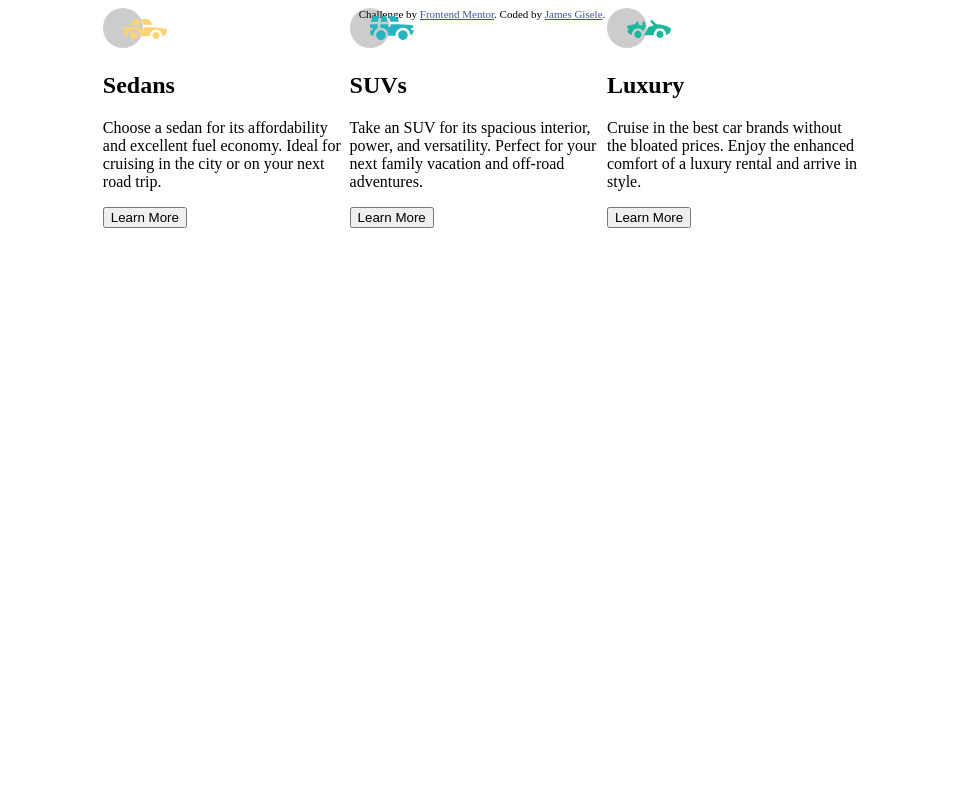
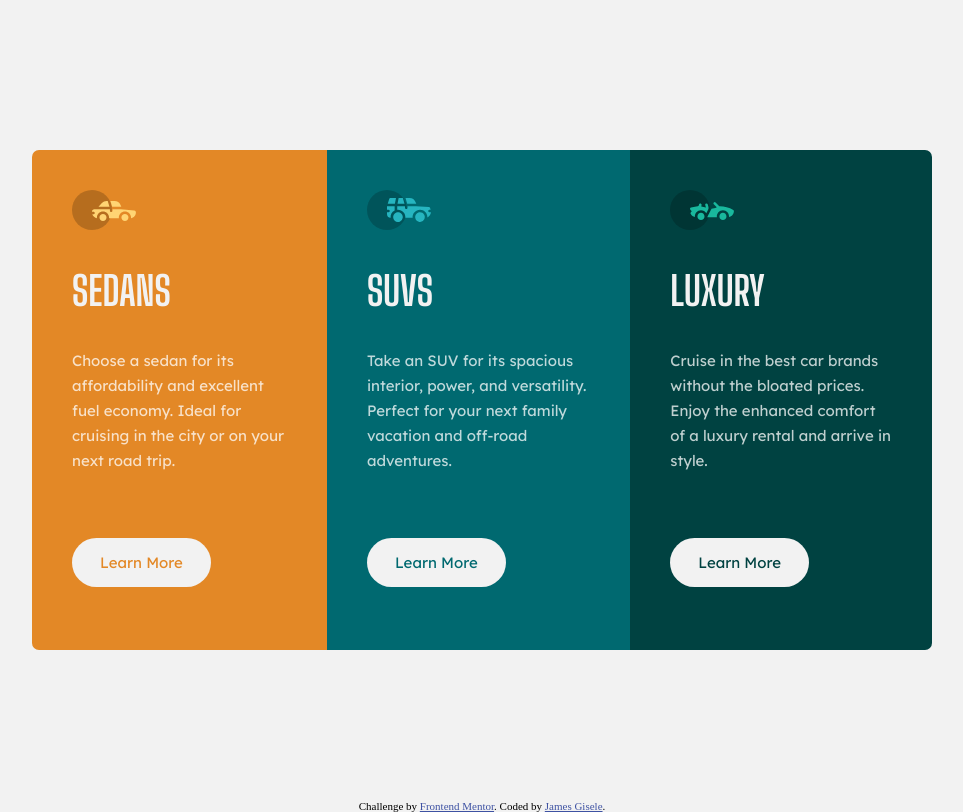
Before and after one commit to jmgisele/frontend_3-column-soln, a plain HTML site: page index.html in a window 1280 px wide. Shown: the whole page, without its empty margins (158-1121 px from the left). Drawn offline with Linux system fonts and the light colour scheme.

Commit message:
initial solution!

```diff
--- a/app.css
+++ b/app.css
@@ -1,27 +1,152 @@
-.page-container {
+:root {
+    --orange:hsl(31, 77%, 52%);
+    --teal: hsl(184, 100%, 22%);
+    --darkteal: hsl(179, 100%, 13%);
+    --transparentwhite: hsla(0, 0%, 100%, 0.75);
+    --lightgrey: hsl(0, 0%, 95%);
+}
+
+body {
+    margin: 0px;
+    background-color:var(--lightgrey);
+}
+main {
     position: relative;
+    display: flex;
+    justify-content: center;
+    align-items: center;
+    height: 100vh;
+    background-color:var(--lightgrey);
 }
+
 .main_box {
+    position:relative;
     display:flex;
-    position:absolute;
-    width: 60%;
-    top: 50%;
-    left:20%;
+    justify-content: center;
+    align-items: center;
+    box-sizing: border-box;
+    overflow:hidden;
+    border-radius: 7px;
+    height: 500px;
+    width: 900px;
+    margin:auto;
 }
 
 @media screen and (max-width: 700px) {
+    main {
+        height: 100%;
+        margin: 0px;
+    }
     .main_box {
         flex-direction: column;
+        width: 350px;
+        height:1600px;
+        padding:200px 50px;
+    }
+    .info_section {
+        width: 270px;
+        height: 400px;
+
     }
 }
 
-#sedan {
+@media screen and (max-height:500px) {
+    main {
+        min-height: 500px;
+    }
+}
+
+.info_section {
+    box-sizing: border-box;
+    padding: 40px 40px;
+    height: 100%;
+}
+
+.info_section h2 {
+    font-family: 'Big Shoulders Display', cursive;
+    font-size: 40px;
+    font-weight: 400;
+    text-transform: uppercase;
+    color: var(--lightgrey);
+}
+
+.info_section p {
+    color: var(--transparentwhite);
+    font-family: 'Lexend Deca', sans-serif;
+    font-size: 15px;
+    font-weight: 400;
+    line-height: 25px;
 
 }
 
+.info_section button {
+    background-color: var(--lightgrey);
+    border: none;
+    border-radius: 25px;
+    padding: 12px 25px;
+    font-family: 'Lexend Deca', sans-serif;
+    font-size: 15px;
+    font-weight: 400;
+    text-align: center;
+    margin-top: 50px;
+    border: 3px solid transparent;
+}
+
+.info_section button:hover {
+    cursor: pointer;
+}
+
+#sedan {
+    background-color: var(--orange);
+
+}
+
+#sedan button {
+    color: var(--orange);
+
+}
+
+#sedan button:hover {
+    background-color: var(--orange);
+    border: 3px solid;
+    color: var(--lightgrey);
+}
+
+#SUV {
+    background-color:var(--teal);
+
+}
+
+#SUV button {
+    color:var(--teal);
+}
+
+#SUV button:hover {
+    background-color: var(--teal);
+    border: 3px solid;
+    color: var(--lightgrey);
+}
+
+#luxury {
+    background-color:var(--darkteal);
+
+}
+
+#luxury button {
+    color: var(--darkteal);
+}
+
+#luxury button:hover {
+    background-color: var(--darkteal);
+    border: 3px solid;
+    color: var(--lightgrey);
+}
 .attribution {
-    font-size: 11px; text-align: center;
+    position: relative;
+    font-size: 11px;
+    text-align: center;
 }
+
 .attribution a {
      color: hsl(228, 45%, 44%);
     }
--- a/index.html
+++ b/index.html
@@ -1,17 +1,23 @@
 <!DOCTYPE html>
 <html lang="en">
+
 <head>
   <meta charset="UTF-8">
-  <meta name="viewport" content="width=device-width, initial-scale=1.0"> <!-- displays site properly based on user's device -->
+  <meta name="viewport" content="width=device-width, initial-scale=1.0">
+  <!-- displays site properly based on user's device -->
 
   <link rel="icon" type="image/png" sizes="32x32" href="./images/favicon-32x32.png">
   <link rel="stylesheet" href="app.css">
+  <link rel="preconnect" href="https://fonts.googleapis.com">
+  <link rel="preconnect" href="https://fonts.gstatic.com" crossorigin>
+  <link href="https://fonts.googleapis.com/css2?family=Big+Shoulders+Display:wght@700&display=swap" rel="stylesheet">
+  <link href="https://fonts.googleapis.com/css2?family=Lexend+Deca&display=swap" rel="stylesheet">
   <title>Frontend Mentor | 3-column preview card component</title>
 </head>
 
 <body>
-  <div class="page-container">
-    <div class="main_box">
+  <main>
+    <section class="main_box">
       <span class="info_section" id="sedan">
         <img src="images/icon-sedans.svg" alt="small icon for sedans">
         <h2>Sedans</h2>
@@ -36,11 +42,12 @@
         </p>
         <button id=#sedan_button>Learn More</button>
       </span>
-    </div>
-</div>
-  <div class="attribution">
+    </section>
+  </main>
+  <footer class="attribution">
     Challenge by <a href="https://www.frontendmentor.io?ref=challenge" target="_blank">Frontend Mentor</a>.
     Coded by <a href="https://github.com/jmgisele">James Gisele</a>.
-  </div>
+  </footer>
 </body>
+
 </html>
```
